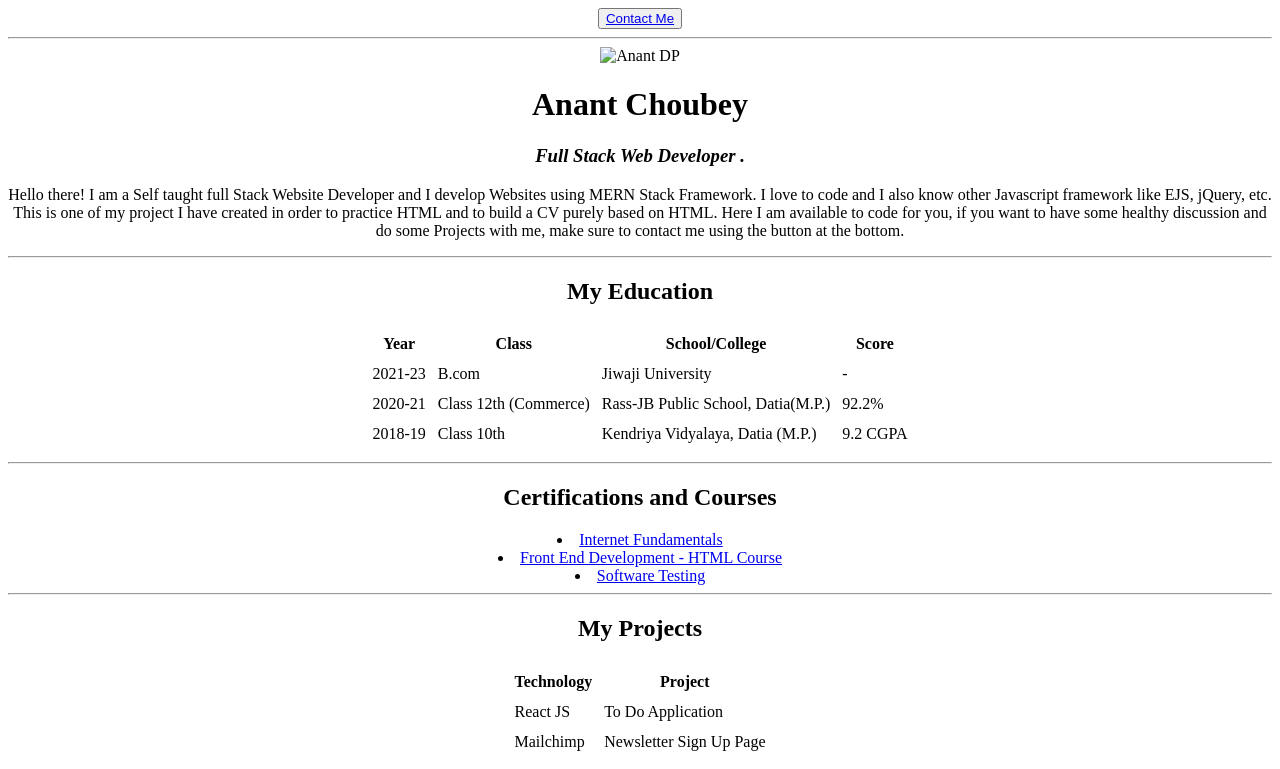
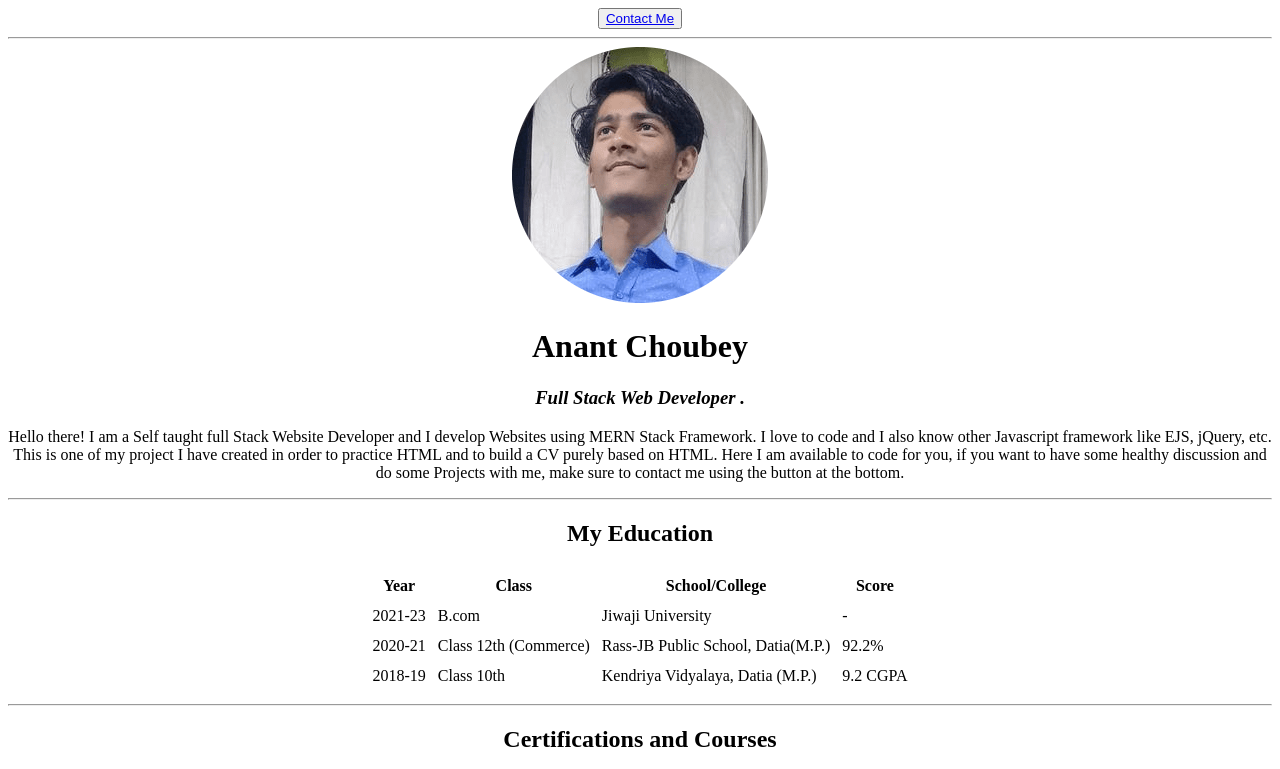
Before and after one commit to theanantchoubey/portfolio, a plain HTML site: page index.html in a window 1280 px wide. Shown: the top 769 px of the page. Drawn offline with Linux system fonts and the light colour scheme.

Commit message:
correcting source

```diff
--- a/index.html
+++ b/index.html
@@ -16,7 +16,7 @@
     <a href="contact.html">Contact Me</a></button>
     <hr>
 
-    <img src="../anant.png" alt="Anant DP">
+    <img src="Images/anant.png" alt="Anant DP">
     <h1>Anant Choubey</h1>
 
     <h3><em>Full Stack <strong>Web Developer
```
